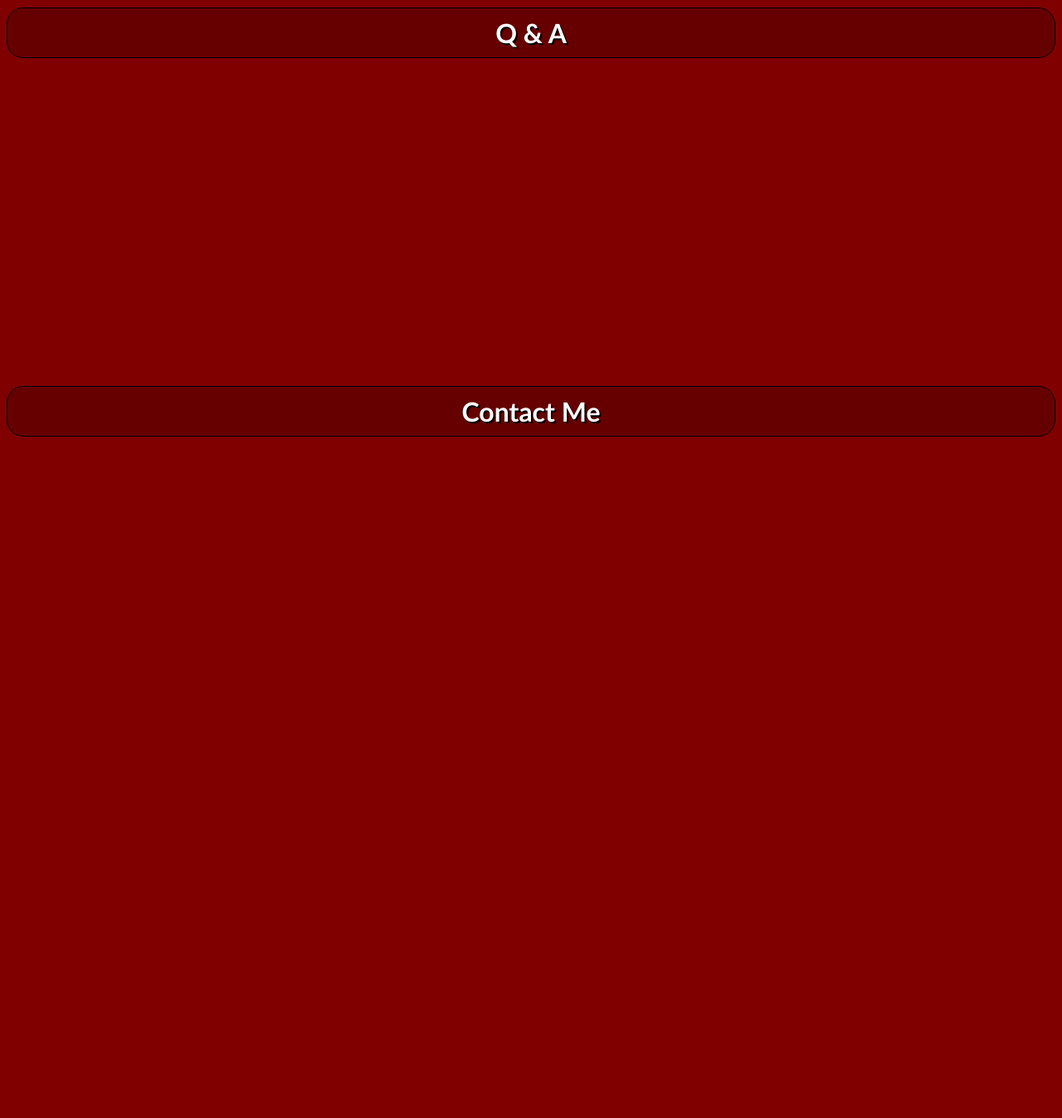
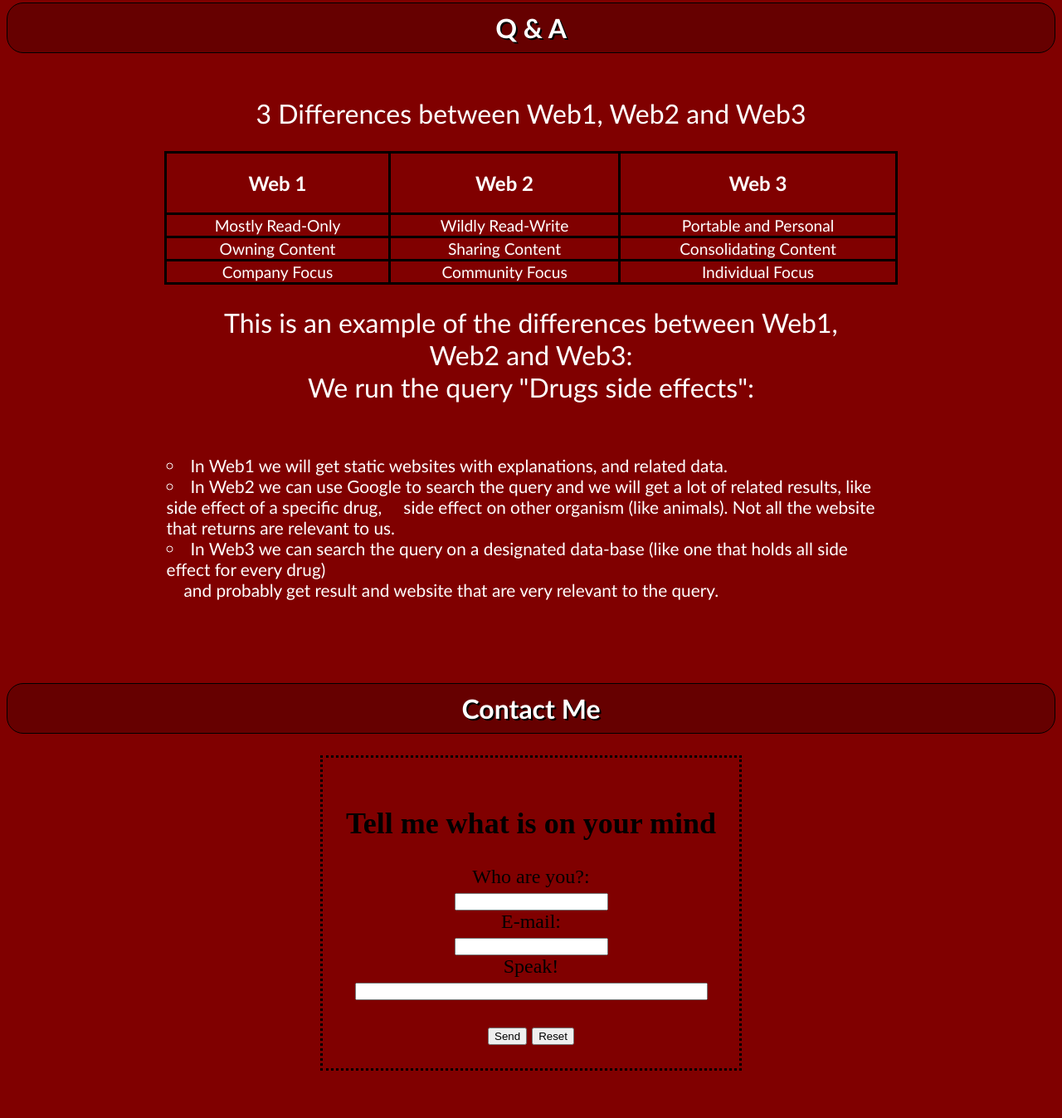
Before and after one commit to orenshor/DeadpoolWeb, a plain HTML site: page index.html in a window 1280 px wide. Shown: the part 3689-5036 px from the top of the page at 83% size. Before the commit the page ends 4303 px from the top, so only its background shows below. Drawn offline with Linux system fonts and the light colour scheme.

Commit message:
Add files via upload

```diff
--- a/index.html
+++ b/index.html
@@ -59,6 +59,27 @@
   .photos:hover{
     color: white;
   }
+  .webType{
+    color: white;
+    font-size: 100%;
+    border: 3px solid black;
+
+  }
+  .trdiff{
+    border: 3px solid black;
+  }
+  .tdDiff{
+    border: 3px solid black;
+    color: white;
+    font-size: 120%
+  }
+  .Q2{
+	font-family: 'Gill Sans', 'Gill Sans MT', Calibri, 'Trebuchet MS', sans-serif;
+	font-size: 200%;
+  color: white;
+  list-style-type: circle;
+}
+
 
   </style>
 
@@ -130,17 +151,10 @@
  allow="accelerometer; autoplay; encrypted-media; gyroscope; picture-in-picture" allowfullscreen></iframe></td>
 </tr>
 </table>
-<br/>
-<br/>
-<br/>
+
 </section>
 
 <section id="like" class="section">
-
-<br/>
-<br/>
-<br/>
-<br/>
 <br/>
 <br/>
 <br/>
@@ -148,10 +162,16 @@
 <br/>
 <br/>
 <h1 class="headLine">Like Me?</h1>
-
-<br/>
-<br/>
-<br/>
+<table align="center" style=" text-align: center" >
+    <tr>
+      <td><img src="https://vignette.wikia.nocookie.net/xmenmovies/images/7/7c/Deadpool_%28Thumbs_Up_-_Transparent%29.png/revision/latest?cb=20170324222613"
+         width="225" height="300"/></td></tr>
+    <tr><td>
+        <iframe src="https://www.facebook.com/plugins/like.php?href=https%3A%2F%2Forenshor.github.io%2FDeadpoolWeb%2F&width=300&layout=button_count&action=like&size=large&show_faces=true&share=false&height=21&appId"
+         width="70" height="30" style="border:none;overflow:hidden" scrolling="no" frameborder="0" allowTransparency="true" allow="encrypted-media"></iframe>
+        </td>
+</tr>
+</table>
 </section>
 
 <section id="qrcoder" class="section">
@@ -161,64 +181,99 @@
 <br/>
 <br/>
 <br/>
-<br/>
-<br/>
-<br/>
-<br/>
-<br/>
-<br/>
-<br/>
-<br/>
-<br/>
-<br/>
-<h1 class="headLine">Scan My QRCode</h1>
+
+<h1 class="headLine">Scan My QR-Code</h1>
+<table align="center" style=" text-align: center" >
+    <tr>
+
+    <td>
+        <img src="QR.png" /></td>
+        <td><img src="https://www.soisitanygood.com/wp-content/uploads/2017/04/deadpool-fingerframes.jpg" width="450" height="230" /></td>
+      </tr>
+
+</tr>
+</table>
+
+</section>
+
+<section id="spa" class="section">
+    <br/>
+    <br/><br/>
+    <br/><br/>
+    <br/>
+<h1 class="headLine">Q & A</h1>
+<table align="center" id="diffTable">
+    <caption id="tableName" >3 Differences  between Web1, Web2 and Web3</caption>
+    <tr class= "trdiff">
+      <td class="webType">
+        <h2 >
+          Web 1
+        </h2>
+      </td>
+      <td class="webType">
+          <h2>
+            Web 2
+          </h2>
+        </td>
+        <td class="webType">
+            <h2>
+              Web 3
+            </h2>
+          </td>
+    </tr>
+    <tr class= "trdiff">
+      <td class= "tdDiff">Mostly Read-Only</td>
+      <td class= "tdDiff">Wildly Read-Write	</td>
+      <td class= "tdDiff">Portable and Personal</td>
+    </tr>
+    <tr class= "trdiff">
+        <td class= "tdDiff">Owning Content</td>
+        <td class= "tdDiff">Sharing Content</td>
+        <td class= "tdDiff">Consolidating Content</td>
+      </tr>
+      <tr class= "trdiff">
+          <td class= "tdDiff">Company Focus</td>
+          <td class= "tdDiff">Community Focus</td>
+          <td class= "tdDiff">Individual Focus</td>
+        </tr>
+  </table>
+  <table align="center" id="webT">
+      <caption id="tableName" >This is an example of the differences between Web1, Web2 and Web3:<br/>
+        We run the query "Drugs side effects":</caption>
+        <tr><td>
+  <p class="Q2">
+      <li class="webDots">In Web1 we will get static websites with explanations, and related data.</li>
+      <li class="webDots">In Web2 we can use Google to search the query and we will get a lot of related results, like side effect of a specific drug,
+          &emsp; side effect on other organism (like animals). Not all the website that returns are relevant to us.</li>
+      <li class="webDots"> In Web3 we can search the query on a designated data-base (like one that holds all side effect for every drug)<br/>
+        &emsp; and probably get result and website that are very relevant to the query.</li>
+      </p>
+    </td>
+    </tr>
+    </table>
+</section>
+<section id="contact" class="section">
 
 <br/>
 <br/>
 <br/>
-</section>
+<h1 class="headLine">Contact Me</h1>
+<table align="center" id="email">
+<tr>
+  <td>  <h2>Tell me what is on your mind </h2>
+    <form action="mailto:dead@pool.com" method="post" enctype="text/plain">
+    Who are you?:<br>
+    <input type="text" name="name"><br>
+    E-mail:<br>
+    <input type="text" name="mail"><br>
+    Speak!<br>
+    <input type="text" name="comment" size="50"><br><br>
+    <input type="submit" value="Send">
+    <input type="reset" value="Reset">
+    </form></td>
+</tr>
+</table>
 
-<section id="spa" class="section">
-<br/>
-<br/>
-<br/>
-<br/>
-<br/>
-<br/>
-<br/>
-<br/>
-<br/>
-<br/>
-<br/>
-<br/>
-<br/>
-<br/>
-<br/>
-<br/>
-<h1 class="headLine">Q & A</h1>
-<br/>
-<br/>
-<br/>
-</section>
-
-<section id="contact" class="section">
-<br/>
-<br/>
-<br/>
-<br/>
-<br/>
-<br/>
-<br/>
-<br/>
-<br/>
-<br/>
-<br/>
-<br/>
-<br/>
-<br/>
-<br/>
-<br/>
-<h1 class="headLine">Contact Me</h1>
 <br/>
 <br/>
 <br/>
--- a/style.css
+++ b/style.css
@@ -34,7 +34,44 @@
 	border: 15px solid black;
 	border-color: black;
 	padding: 5px;
-	width: 450px;
-	height: 600px;
+	width: 337.5px;
+	height: 450px;
 
 }
+
+#diffTable{
+	border-collapse: collapse;
+	text-align: center;
+	width: 70%;
+	font-family: 'Gill Sans', 'Gill Sans MT', Calibri, 'Trebuchet MS', sans-serif;
+	font-size: 100%;
+	color: black;
+	border: 3px solid black;
+
+}
+#tableName{
+	font-family: 'Gill Sans', 'Gill Sans MT', Calibri, 'Trebuchet MS', sans-serif;
+	font-size: 200%;
+	color: white;
+	padding: 3%;
+}
+#email{
+	text-align: center;
+	font-size: 150%;
+	border: 3px dotted black;
+	padding: 2%;
+}
+#webT{
+	text-align: center;
+	width: 70%;
+	font-family: 'Gill Sans', 'Gill Sans MT', Calibri, 'Trebuchet MS', sans-serif;
+	font-size: 100%;
+	color: black;
+}
+.webDots{
+	text-align: left;
+	list-style-type: circle;
+	font-family: 'Gill Sans', 'Gill Sans MT', Calibri, 'Trebuchet MS', sans-serif;
+	font-size: 130%;
+	color: white;
+}
```
Also changed, not shown: QR.PNG (added).
